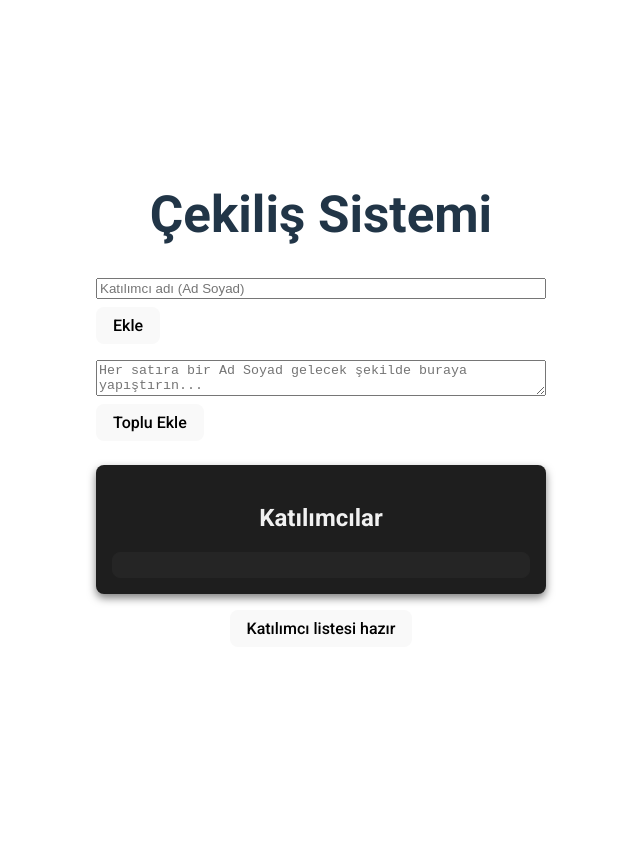
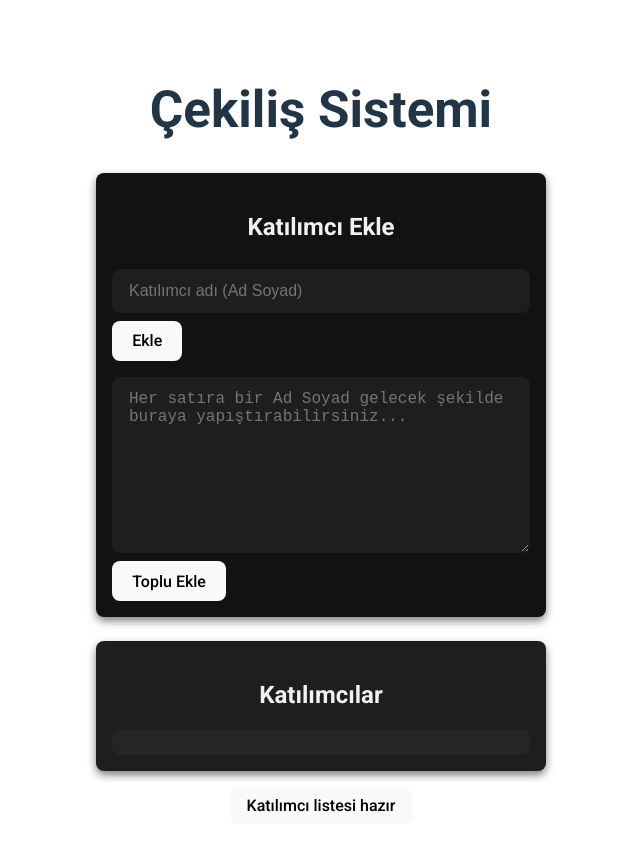
Before and after one commit to BestInSpire/vue-raffle, a Vue app: page / in a window 1280 px wide. Shown: the top 850 px of the page, without its empty margins (319-959 px from the left). Before the commit the page ends 800 px from the top, so only its background shows below. Built offline with nearby package versions, Linux system fonts and the light colour scheme.

Commit message:
Update AddParticipant.vue

```diff
--- a/src/components/AddParticipant.vue
+++ b/src/components/AddParticipant.vue
@@ -1,5 +1,7 @@
 <template>
   <div class="add-participant">
+    <h2>Katılımcı Ekle</h2>
+
     <div class="single-input">
       <input
           type="text"
@@ -13,7 +15,7 @@
     <div class="multi-input">
       <textarea
           v-model="multiNames"
-          placeholder="Her satıra bir Ad Soyad gelecek şekilde buraya yapıştırın..."
+          placeholder="Her satıra bir Ad Soyad gelecek şekilde buraya yapıştırabilirsiniz..."
       ></textarea>
       <button @click="addMultipleParticipants">Toplu Ekle</button>
     </div>
@@ -29,16 +31,15 @@ const singleName = ref('')
 const multiNames = ref('')
 
 function addSingleParticipant() {
-  console.log("singleName:",singleName.value.trim())  // singleName değerini konsola yazdıralım
+  console.log("singleName:", singleName.value.trim())
   if (singleName.value.trim()) {
     store.addParticipant(singleName.value.trim())
-    singleName.value = ''  // Input'u temizle
+    singleName.value = ''
   }
 }
 
-
 function addMultipleParticipants() {
-  console.log("Toplu Katılımcı Ekleme Fonksiyonu Çalıştı")  // Log ekleyelim
+  console.log("Toplu Katılımcı Ekleme Fonksiyonu Çalıştı")
   if (!multiNames.value.trim()) return
   const lines = multiNames.value.split('\n')
   lines.forEach(line => {
@@ -52,25 +53,65 @@ function addMultipleParticipants() {
 </script>
 
 <style lang="sass" scoped>
-$gap-large: 1rem
-$gap-small: 0.5rem
-$button-padding: 0.5rem 1rem
-$button-font-size: 1rem
+$hover-color: #145a9e
+$text-color: #f1f1f1
+$background-dark: #121212
+$background-light: #1e1e1e
+$border-radius: 8px
+$margin-large: 1rem
+$margin-medium: 0.5rem
+$padding: 0.75rem 1rem
 
-=flex-column($gap: $gap-small)
+@mixin flex-column($gap: 1rem)
   display: flex
   flex-direction: column
   gap: $gap
 
+@mixin flex-center($gap: 1rem)
+  display: flex
+  justify-content: center
+  gap: $gap
+
 .add-participant
-  +flex-column($gap-large)
+  +flex-column($margin-large)
+  background-color: $background-dark
+  color: $text-color
+  padding: $margin-large
+  border-radius: $border-radius
+  box-shadow: 0 4px 8px rgba(0, 0, 0, 0.5)
+  max-width: 500px
+  margin: 0 auto
+
+h2
+  text-align: center
+  color: $text-color
+  margin-bottom: $margin-medium
 
 .single-input, .multi-input
-  +flex-column($gap-small)
+  +flex-column($margin-medium)
+
+  input, textarea
+    padding: $padding
+    font-size: 1rem
+    border: 1px solid $background-light
+    background-color: $background-light
+    color: $text-color
+    border-radius: $border-radius
+    outline: none
+    transition: border-color 0.3s, background-color 0.3s
+
+    &:focus
+      background-color: #292929 // Daha açık bir renk
+
+.multi-input textarea
+  min-height: 150px
+  resize: vertical
 
 button
-  align-self: start
-  padding: $button-padding
-  font-size: $button-font-size
-  cursor: pointer
+  align-self: flex-start
+
+  &:disabled
+    background-color: #444
+    cursor: not-allowed
+
 </style>
```
